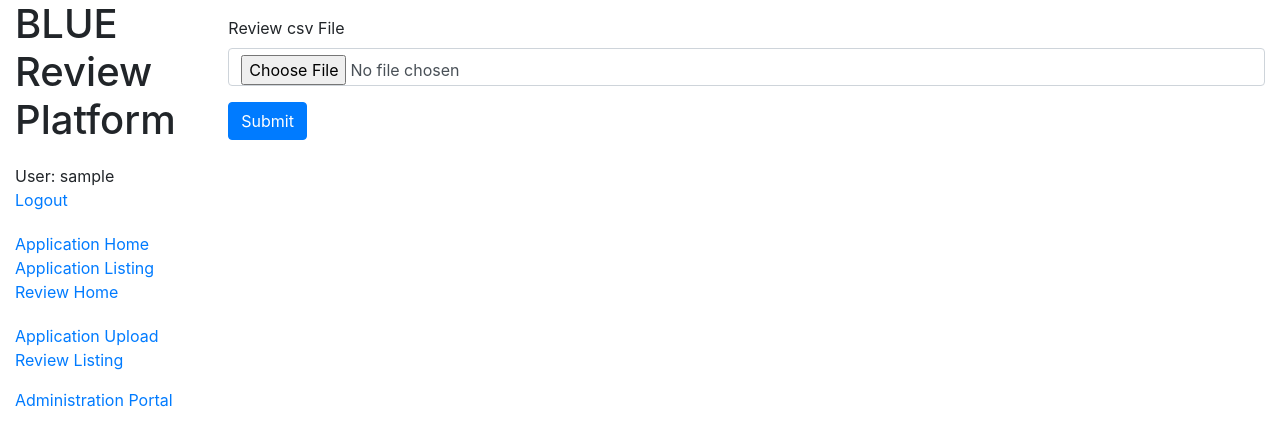
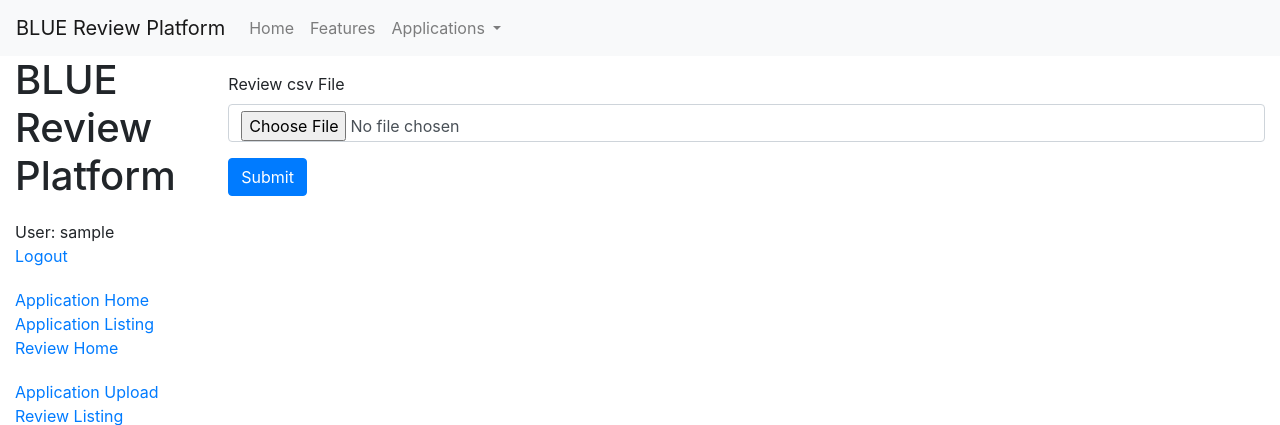
Before and after one commit to building21/blue-review-dashboard, a Django app: page /review/upload/ in a window 1280 px wide. Shown: the top 425 px of the page. Run offline with Django 3.2, Linux system fonts and the light colour scheme; the visitor is signed in with stand-in values (Sample User, id 1); some libraries are stand-ins or nearby versions.

Commit message:
site wide nav bar template added

```diff
--- a/bluereview/bluereview/templates/base_generic.html
+++ b/bluereview/bluereview/templates/base_generic.html
@@ -4,12 +4,44 @@
   {% block title %}<title>Local Library</title>{% endblock %}
   <meta charset="utf-8">
   <meta name="viewport" content="width=device-width, initial-scale=1">
-  <link rel="stylesheet" href="https://stackpath.bootstrapcdn.com/bootstrap/4.1.3/css/bootstrap.min.css" integrity="sha384-MCw98/SFnGE8fJT3GXwEOngsV7Zt27NXFoaoApmYm81iuXoPkFOJwJ8ERdknLPMO" crossorigin="anonymous">
+
+  {# Load bootstrap #}
+  {% load bootstrap4 %}
+  {% bootstrap_css %}
+  {% bootstrap_javascript jquery='full' %}
+
   <!-- Add additional CSS in static file -->
   {% load static %}
   <link rel="stylesheet" href="{% static 'css/styles.css' %}">
 </head>
 <body>
+  <nav class="navbar navbar-expand-lg navbar-light bg-light">
+    <a class="navbar-brand" href="#">BLUE Review Platform</a>
+    <button class="navbar-toggler" type="button" data-toggle="collapse" data-target="#navbarNav" aria-controls="navbarNav" aria-expanded="false" aria-label="Toggle navigation">
+      <span class="navbar-toggler-icon"></span>
+    </button>
+    <div class="collapse navbar-collapse" id="navbarNav">
+      <ul class="navbar-nav">
+        <li class="nav-item">
+          <a class="nav-link" href="#">Home <span class="sr-only">(current)</span></a>
+        </li>
+        <li class="nav-item">
+          <a class="nav-link" href="#">Features</a>
+        </li>
+        <li class="nav-item dropdown">
+          <a class="nav-link dropdown-toggle" href="#" id="navbarDropdownMenuLink" role="button" data-toggle="dropdown" aria-haspopup="true" aria-expanded="false">
+            Applications
+          </a>
+          <div class="dropdown-menu" aria-labelledby="navbarDropdownMenuLink">
+            <a class="dropdown-item" href="#">Action</a>
+            <a class="dropdown-item" href="#">Another action</a>
+            <a class="dropdown-item" href="#">Something else here</a>
+          </div>
+        </li>
+      </ul>
+    </div>
+  </nav>
+
   <div class="container-fluid">
     <div class="row">
       <div class="col-sm-2">
--- a/bluereview/review/forms.py
+++ b/bluereview/review/forms.py
@@ -1,4 +1,4 @@
 from django import forms
 
-class ReviewUpoadForm(forms.Form):
+class ReviewUploadForm(forms.Form):
 	csv = forms.FileField(label="Review csv File", allow_empty_file=False)
--- a/bluereview/review/helper.py
+++ b/bluereview/review/helper.py
@@ -1,4 +1,8 @@
 
 
 def handle_review_csv(csv):
-	return "uploaded reviews"
+	failed = True
+	if failed:
+		return True, "Error in uploading reviews"
+	else:
+		return False, "Uploaded reviews"
--- a/bluereview/review/templates/upload.html
+++ b/bluereview/review/templates/upload.html
@@ -13,9 +13,17 @@
 {% block content %}
 
 	{% if confirmation %}
-	<p>{{ confirmation }}</p>
+		{% if error %}
+			<div class="alert alert-danger" role="alert">
+				<p>{{ confirmation }}</p>
+			</div>
+		{% else %}
+			<div class="alert alert-success" role="alert">
+				<p>{{ confirmation }}</p>
+			</div>
+		{% endif %}
 	{% else %}
-	<form action="{% url 'review-upload' %}" method="post" class="form">
+	<form action="{% url 'review-upload' %}" method="post" class="form" enctype="multipart/form-data">
 	  {% csrf_token %}
 	  {% bootstrap_form form %}
 	  {% buttons %}
--- a/bluereview/review/views.py
+++ b/bluereview/review/views.py
@@ -6,7 +6,7 @@ from django.contrib.auth.decorators import login_required, permission_required
 
 from review.models import Review
 from review.helper import handle_review_csv
-from review.forms import ReviewUpoadForm
+from review.forms import ReviewUploadForm
 
 # Create your views here.
 
@@ -17,21 +17,23 @@ def index(request):
 @permission_required('review.can_upload')
 def upload_reviews(request):
 	if request.method == 'POST':
-		form = ReviewUpoadForm(request.POST)
+		form = ReviewUploadForm(request.POST, request.FILES)
 		if form.is_valid():
-			confirmation = handle_review_csv(form.cleaned_data['csv'])
+			error, confirmation = handle_review_csv(form.cleaned_data['csv'])
 		else:
-			confirmation = "Error in your form"
+			error = True
 	else:
-		form = ReviewUpoadForm
+		form = ReviewUploadForm
 		confirmation = None
+		error = False
 
 	context = {
 		'form': form,
+		'error': error,
 		'confirmation': confirmation
 	}
 
-	return render(request, 'upload.html', {'form': form})
+	return render(request, 'upload.html', context=context)
 
 class ReviewListView(PermissionRequiredMixin, generic.ListView):
 	model = Review
```
